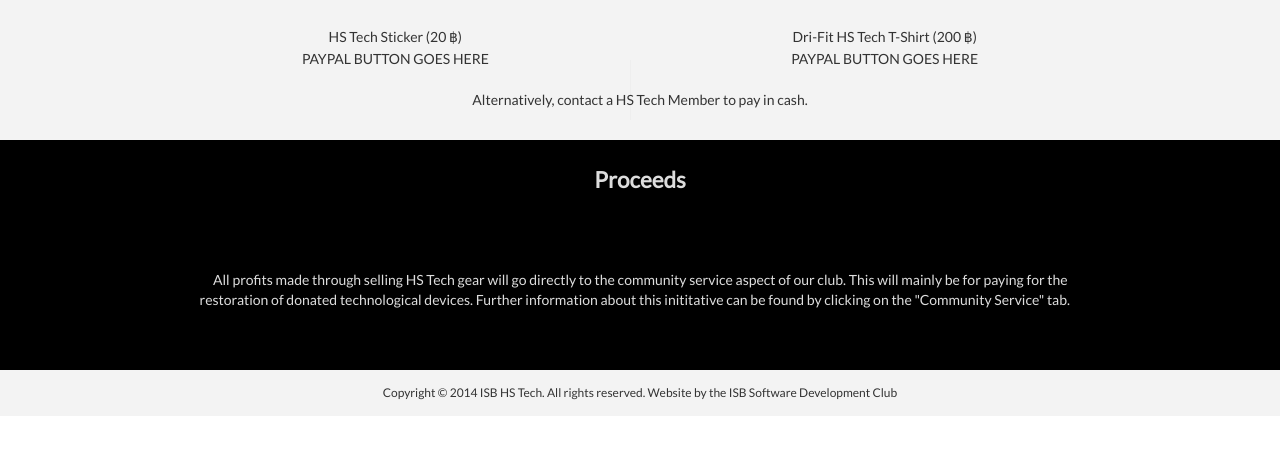
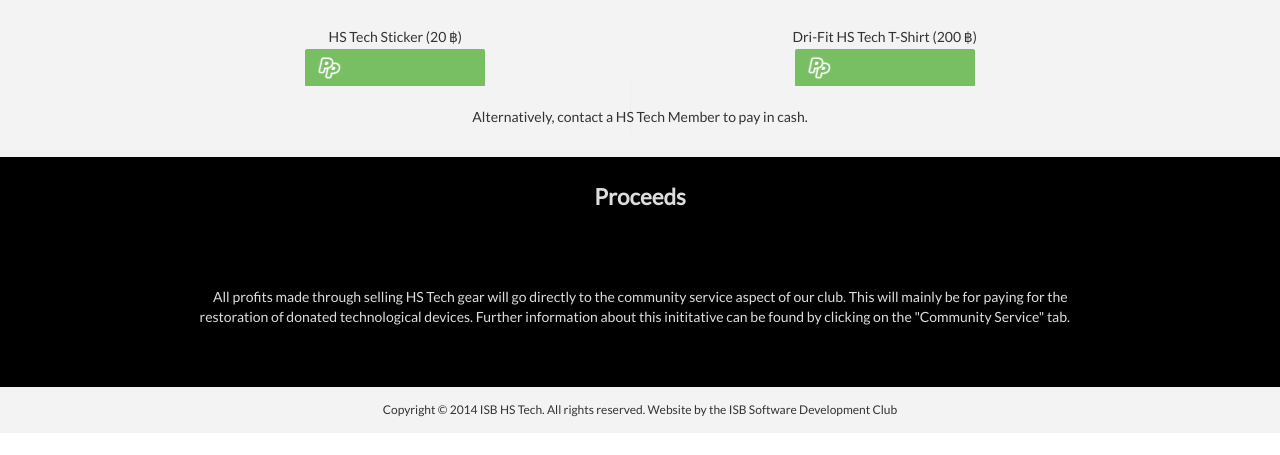
Before and after one commit to JudgeMadan/isbhstechwebsite, a plain HTML site: page buy.html in a window 1280 px wide. Shown: the part 225-680 px from the top of the page. Drawn offline with Linux system fonts and the light colour scheme.

Commit message:
Buy Button

```diff
--- a/buy.html
+++ b/buy.html
@@ -58,8 +58,9 @@
 						<td>Dri-Fit HS Tech T-Shirt (200 &#3647;)</td>
 					</tr>
 					<tr>
-						<td>PAYPAL BUTTON GOES HERE</td>
-						<td>PAYPAL BUTTON GOES HERE</td>
+						<td><a href="#"><img src="images/paypal.png" width="180px" onmouseover="this.src='images/paypal2.png'" onmouseout="this.src='images/paypal.png'"></a></td>
+
+						<td><a href="#"><img src="images/paypal.png" width="180px" onmouseover="this.src='images/paypal2.png'" onmouseout="this.src='images/paypal.png'"></a></td>
 					</tr>
 				</table>
 				<p align="center" style="margin-bottom:-50px;">
```
Also changed, not shown: images/paypal.png (added), images/paypal2.png (added).
